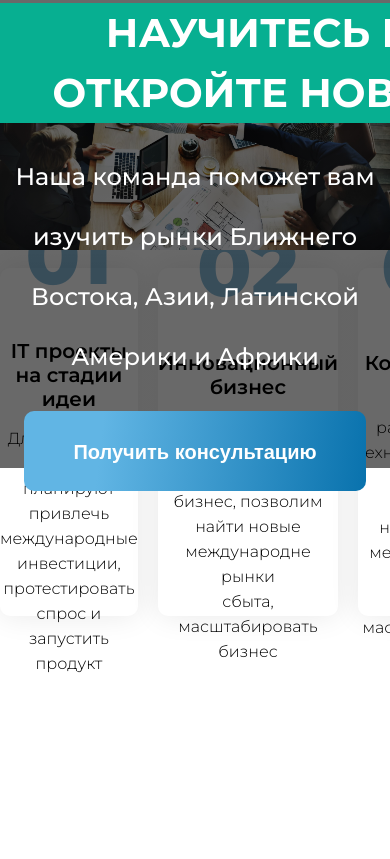
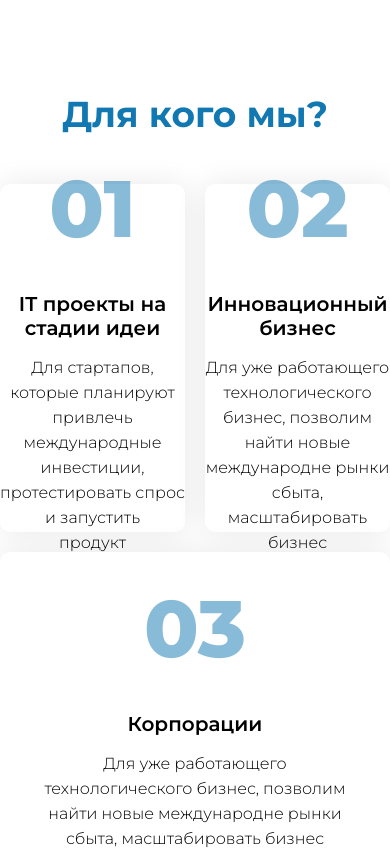
Before and after one commit to Marakuya90/INNOMA.VC, a plain HTML site: page index.html in a window 390 px wide. Shown: the part 2894-3753 px from the top of the page. Drawn offline with Linux system fonts and the light colour scheme.

Commit message:
media screen tablet

```diff
--- a/css/style.css
+++ b/css/style.css
@@ -1324,4 +1324,37 @@ footer {
     .btnbig_green {
         margin: 0 auto;
     }
+    .block_rocket {
+        margin-bottom: 100px;
+    }
+    .cards {
+        grid-template: 1fr 1fr/1fr 1fr;
+    }
+
+    .cards :nth-child(1) {
+        grid-column: 1/2;
+        grid-row: 1/2;
+    }
+
+    .cards :nth-child(2) {
+        grid-column: 2/3;
+        grid-row: 1/2;
+    }
+
+    .cards :nth-child(3) {
+        grid-column: 1/3;
+        grid-row: 2/3;
+    }
+
+    .cards :nth-child(3) p {
+        margin-bottom: 20px;
+    }
+
+    .research {
+        height: 730px;
+        top: 3788px;
+        background-position-x: 53%;
+        background-size: 212%;
+        background-position-y: 51%;
+    }
 }
```
